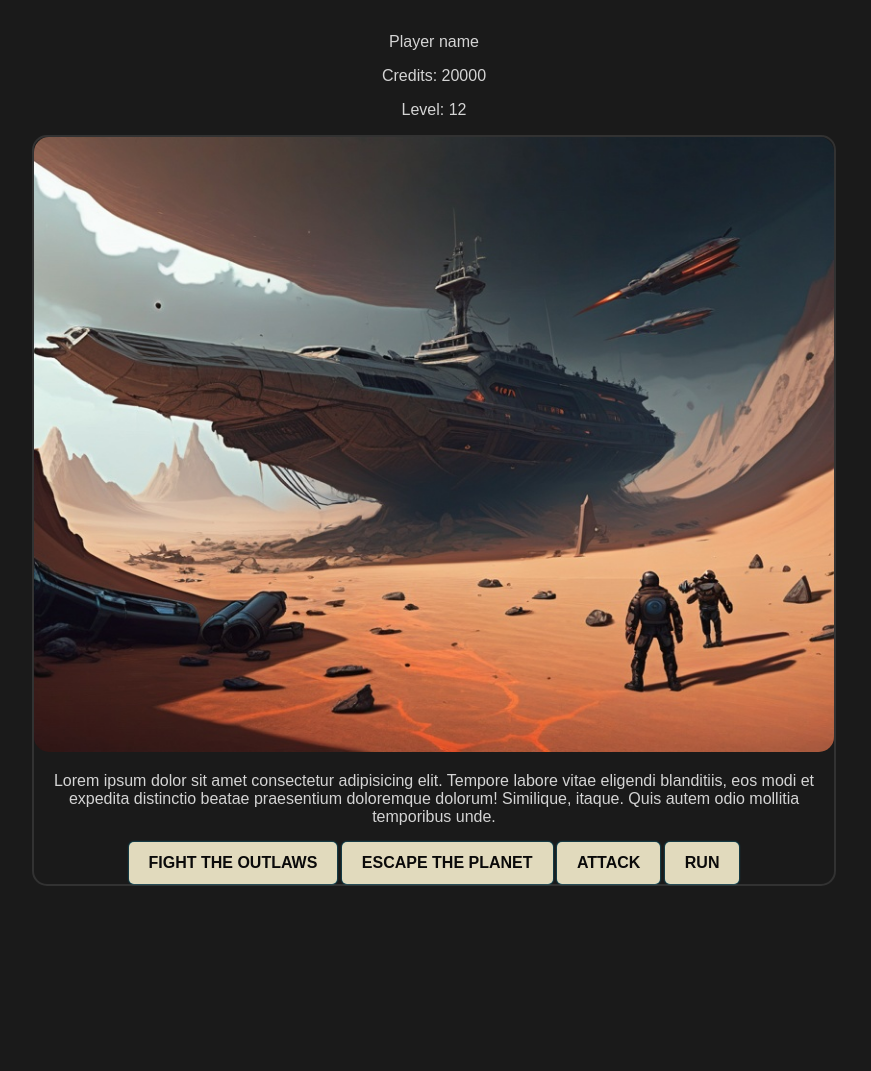
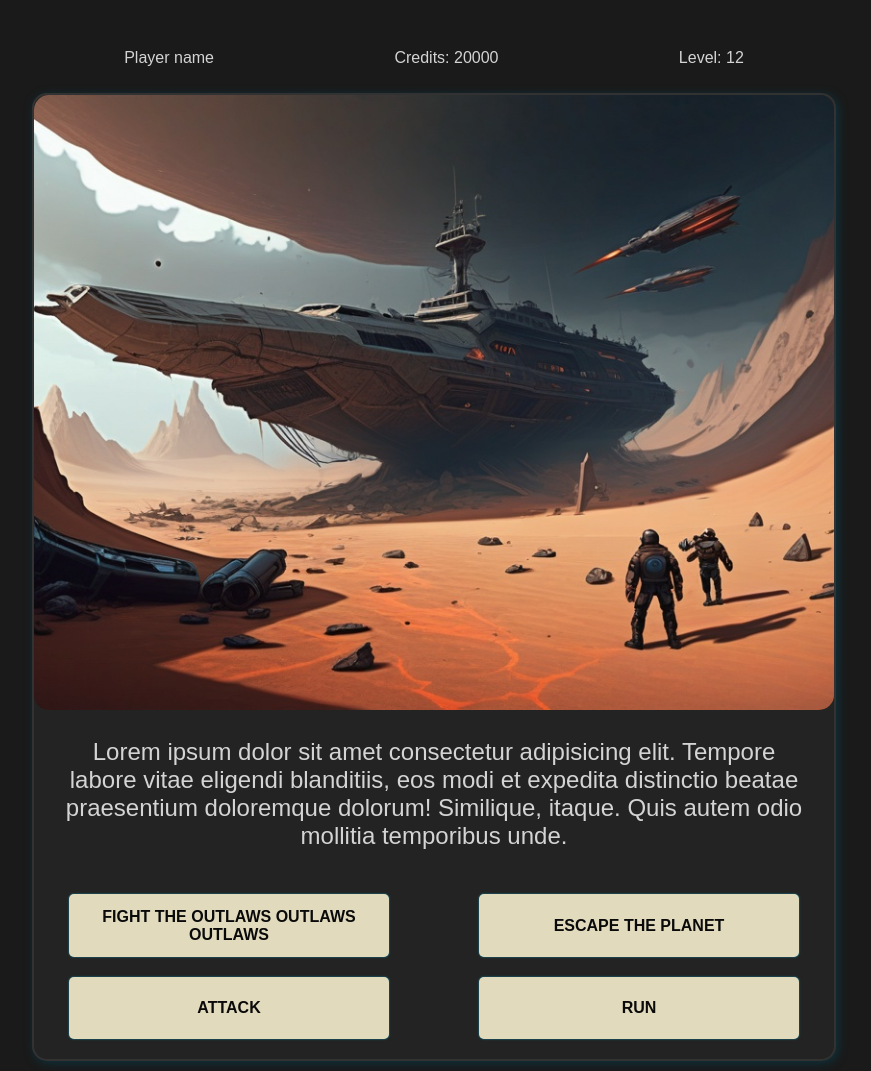
Before and after one commit to GeorgievPlamen/plunderverse, a PHP site: page /game.html in a window 1280 px wide. Shown: the part 92-1163 px from the top of the page, without its empty margins (206-1077 px from the left). Before the commit the page ends 978 px from the top, so only its background shows below. Run offline with PHP 8.4, Linux system fonts and the light colour scheme.

Commit message:
More styling

```diff
--- a/css/styles.css
+++ b/css/styles.css
@@ -1,4 +1,3 @@
-/* Основни настройки */
 body {
   font-family: "Orbitron", sans-serif;
   background-color: #1a1a1a;
@@ -8,14 +7,12 @@ body {
   padding: 0;
 }
 
-/* Основно заглавие */
 h1 {
   color: #00ccff;
   text-shadow: 0 0 10px #00ccff;
   font-size: 50px;
 }
 
-/* Контейнери */
 #storyContainer {
   max-width: 700px;
   margin: 30px auto;
@@ -74,10 +71,14 @@ button {
 
 button:hover {
   background-color: #4ba4ba;
-  box-shadow: 0 0 10px rgba(0, 204, 255, 1);
+  box-shadow: 0 0 5px rgba(0, 204, 255, 1);
 }
 
-/* Изображения */
+button:active {
+  background-color: #4ba4ba;
+  box-shadow: 0 0 15px rgba(0, 204, 255, 1);
+}
+
 #storyImage {
   max-width: 100%;
   height: auto;
@@ -111,10 +112,6 @@ td {
 table {
   margin: 50px auto;
 }
-
-/* tr {
-  margin: 0 40px;
-} */
 
 form {
   display: flex;
@@ -161,6 +158,8 @@ textarea {
   margin: 10px auto;
   border: 2px solid #323232;
   border-radius: 15px;
+  background-color: #232323;
+  box-shadow: 2px 2px 10px #0d333d;
 }
 
 img {
@@ -168,3 +167,30 @@ img {
   object-fit: fill;
   border-radius: 15px;
 }
+
+#game-options {
+  display: flex;
+  flex-flow: row wrap;
+  gap: 20px;
+  margin-top: 20px;
+  margin-bottom: 20px;
+}
+
+#option-button {
+  width: 40%;
+  height: 62.5px;
+  margin: auto;
+}
+
+#story-text {
+  margin: 0 30px;
+  font-size: x-large;
+}
+
+#player-stats {
+  display: flex;
+  flex-flow: row nowrap;
+  justify-content: space-around;
+  margin: 0 auto;
+  width: 800px;
+}
--- a/game.html
+++ b/game.html
@@ -10,7 +10,7 @@
       <h1>Plunderverse</h1>
     </header>
     <main>
-      <section>
+      <section id="player-stats">
         <p>Player name</p>
         <p>Credits: 20000</p>
         <p>Level: 12</p>
@@ -22,7 +22,7 @@
             alt="stranded-planet"
           />
         </div>
-        <div>
+        <div id="story-text">
           <p>
             Lorem ipsum dolor sit amet consectetur adipisicing elit. Tempore
             labore vitae eligendi blanditiis, eos modi et expedita distinctio
@@ -31,10 +31,10 @@
           </p>
         </div>
         <div id="game-options">
-          <button>Fight the outlaws</button>
-          <button>Escape the planet</button>
-          <button>Attack</button>
-          <button>Run</button>
+          <button id="option-button">Fight the outlaws outlaws outlaws</button>
+          <button id="option-button">Escape the planet</button>
+          <button id="option-button">Attack</button>
+          <button id="option-button">Run</button>
         </div>
       </section>
     </main>
```
